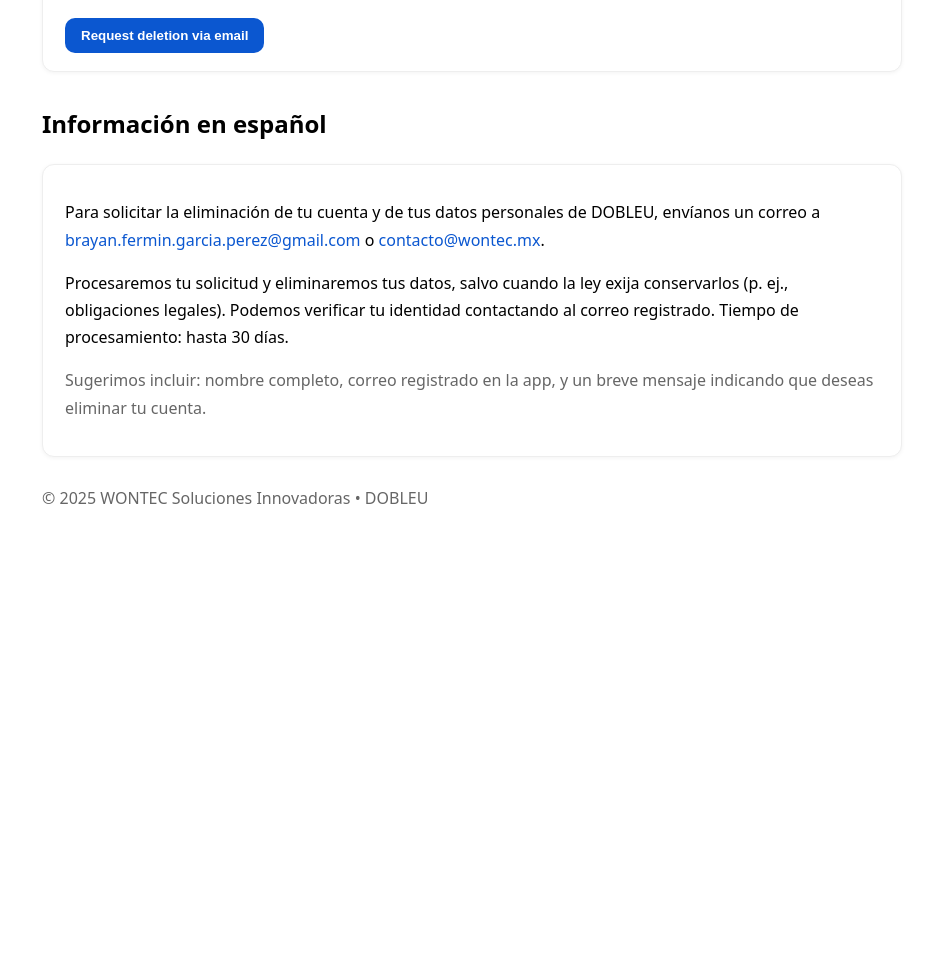
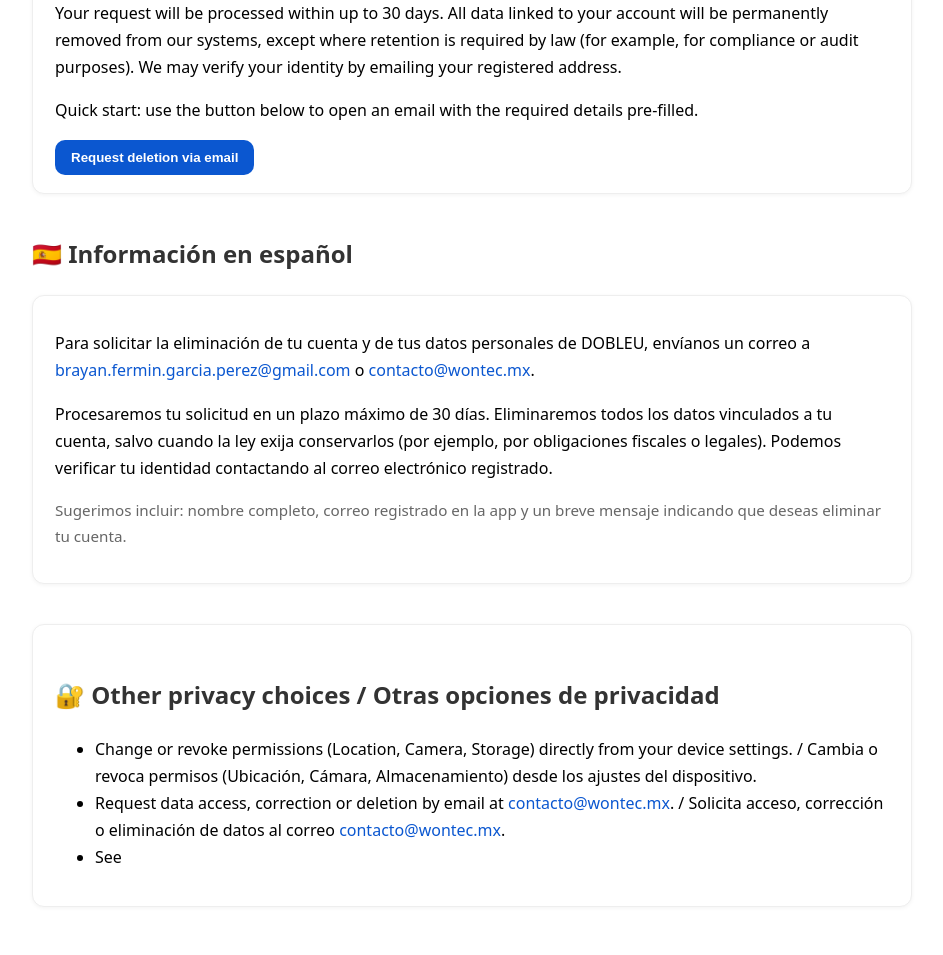
Before and after one commit to Fermin177/dobleu-delete-account, a plain HTML site: page index.html in a window 1280 px wide. Shown: the part 390-1345 px from the top of the page, without its empty margins (168-1111 px from the left). Before the commit the page ends 950 px from the top, so only its background shows below. Drawn offline with Linux system fonts and the light colour scheme.

Commit message:
index.html

```diff
--- a/index.html
+++ b/index.html
@@ -3,16 +3,38 @@
 <head>
   <meta charset="UTF-8" />
   <meta name="viewport" content="width=device-width, initial-scale=1" />
-  <title>Delete Account & Data • DOBLEU</title>
-  <meta name="description" content="Page to request deletion of your DOBLEU account and personal data." />
+  <title>Delete Account & Privacy Options • DOBLEU</title>
+  <meta name="description" content="Página oficial para solicitar la eliminación de cuenta y datos personales de DOBLEU / Official page to request deletion of DOBLEU account and personal data." />
   <style>
     :root { color-scheme: light dark; }
-    body { font-family: system-ui, Arial, sans-serif; max-width: 860px; margin: 48px auto; padding: 0 20px; line-height: 1.7; }
-    h1 { color: #ff8800; margin-bottom: .25rem; }
-    .card { border: 1px solid #eee; border-radius: 12px; padding: 18px 22px; background: #fff; box-shadow: 0 1px 4px rgba(0,0,0,.05); }
-    a { color: #0b57d0; text-decoration: none; } a:hover { text-decoration: underline; }
-    .muted { color: #666; }
-    button { padding: 10px 16px; border: 0; border-radius: 10px; cursor: pointer; background:#0b57d0; color:#fff; font-weight:600; }
+    body {
+      font-family: system-ui, Arial, sans-serif;
+      max-width: 880px;
+      margin: 48px auto;
+      padding: 0 22px;
+      line-height: 1.7;
+    }
+    h1 { color: #ff8800; margin-bottom: .25rem; font-size: 1.9rem; }
+    h2 { color: #333; margin-top: 2rem; }
+    .card {
+      border: 1px solid #eee;
+      border-radius: 12px;
+      padding: 18px 22px;
+      background: #fff;
+      box-shadow: 0 1px 4px rgba(0,0,0,.05);
+    }
+    a { color: #0b57d0; text-decoration: none; }
+    a:hover { text-decoration: underline; }
+    .muted { color: #666; font-size: .95rem; }
+    button {
+      padding: 10px 16px;
+      border: 0;
+      border-radius: 10px;
+      cursor: pointer;
+      background:#0b57d0;
+      color:#fff;
+      font-weight:600;
+    }
     @media (prefers-color-scheme: dark) {
       body { color: #e6e6e6; background: #0f1115; }
       .card { background:#161a24; border-color:#23283a; }
@@ -23,20 +45,21 @@
 </head>
 <body>
   <header>
-    <h1>Request account & data deletion</h1>
-    <p class="muted">DOBLEU • Last updated: 2025-09-08</p>
+    <h1>Delete Account & Privacy Options / Opciones de Privacidad y Eliminación de Cuenta</h1>
+    <p class="muted">DOBLEU • Last updated / Última actualización: 2025-09-08</p>
   </header>
 
   <section class="card">
+    <h2>🇬🇧 Request account & data deletion</h2>
     <p>
-      If you wish to delete your DOBLEU account and associated personal data, please contact us at
+      If you wish to delete your DOBLEU account and all associated personal data, please contact us at
       <a href="mailto:brayan.fermin.garcia.perez@gmail.com">brayan.fermin.garcia.perez@gmail.com</a> or
       <a href="mailto:contacto@wontec.mx">contacto@wontec.mx</a>.
     </p>
     <p>
-      Your request will be processed and all personal data linked to your account will be deleted from our systems,
-      except where retention is required by law (e.g., compliance with legal obligations). We may verify your identity
-      by contacting your registered email. Typical processing time: up to 30 days.
+      Your request will be processed within up to 30 days. All data linked to your account will be permanently removed
+      from our systems, except where retention is required by law (for example, for compliance or audit purposes).
+      We may verify your identity by emailing your registered address.
     </p>
     <p>
       Quick start: use the button below to open an email with the required details pre-filled.
@@ -44,7 +67,7 @@
     <button id="mailBtn">Request deletion via email</button>
   </section>
 
-  <h2 style="margin-top:2rem">Información en español</h2>
+  <h2 style="margin-top:2.5rem">🇪🇸 Información en español</h2>
   <section class="card">
     <p>
       Para solicitar la eliminación de tu cuenta y de tus datos personales de DOBLEU, envíanos un correo a
@@ -52,37 +75,18 @@
       <a href="mailto:contacto@wontec.mx">contacto@wontec.mx</a>.
     </p>
     <p>
-      Procesaremos tu solicitud y eliminaremos tus datos, salvo cuando la ley exija conservarlos (p. ej., obligaciones legales).
-      Podemos verificar tu identidad contactando al correo registrado. Tiempo de procesamiento: hasta 30 días.
+      Procesaremos tu solicitud en un plazo máximo de 30 días. Eliminaremos todos los datos vinculados a tu cuenta,
+      salvo cuando la ley exija conservarlos (por ejemplo, por obligaciones fiscales o legales).
+      Podemos verificar tu identidad contactando al correo electrónico registrado.
     </p>
     <p class="muted">
-      Sugerimos incluir: nombre completo, correo registrado en la app, y un breve mensaje indicando que deseas eliminar tu cuenta.
+      Sugerimos incluir: nombre completo, correo registrado en la app y un breve mensaje indicando que deseas eliminar tu cuenta.
     </p>
   </section>
 
-  <footer class="muted" style="margin-top:28px">
-    © <span id="y"></span> WONTEC Soluciones Innovadoras • DOBLEU
-  </footer>
-
-  <script>
-    document.getElementById('y').textContent = new Date().getFullYear();
-    document.getElementById('mailBtn').addEventListener('click', () => {
-      const subject = encodeURIComponent('DOBLEU - Account & data deletion request');
-      const body = encodeURIComponent(
-`Hello DOBLEU team,
-
-I request the deletion of my account and associated personal data.
-
-Registered email: __________
-Full name: __________
-Phone (optional): __________
-
-I understand that certain records may be retained if required by law.
-
-Thank you.`
-      );
-      window.location.href = `mailto:brayan.fermin.garcia.perez@gmail.com?cc=contacto@wontec.mx&subject=${subject}&body=${body}`;
-    });
-  </script>
-</body>
-</html>
+  <section class="card" style="margin-top:2.5rem">
+    <h2>🔐 Other privacy choices / Otras opciones de privacidad</h2>
+    <ul>
+      <li>Change or revoke permissions (Location, Camera, Storage) directly from your device settings. / Cambia o revoca permisos (Ubicación, Cámara, Almacenamiento) desde los ajustes del dispositivo.</li>
+      <li>Request data access, correction or deletion by email at <a href="mailto:contacto@wontec.mx">contacto@wontec.mx</a>. / Solicita acceso, corrección o eliminación de datos al correo <a href="mailto:contacto@wontec.mx">contacto@wontec.mx</a>.</li>
+      <li>See
```
